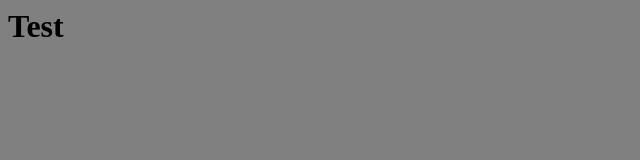
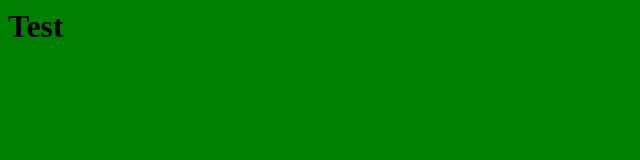
Before and after one commit to petrenkoyuri/for-jenkins, a plain HTML site: page index.html in a window 1280 px wide. Shown: the whole page, without its empty margins (0-640 px from the left). Drawn offline with Linux system fonts and the light colour scheme.

Commit message:
Green bg

```diff
--- a/index.html
+++ b/index.html
@@ -1,5 +1,5 @@
 <html>
-<body bgcolor=gray>
+<body bgcolor=green>
 <h1>Test</h1>
 
 </body>
```
